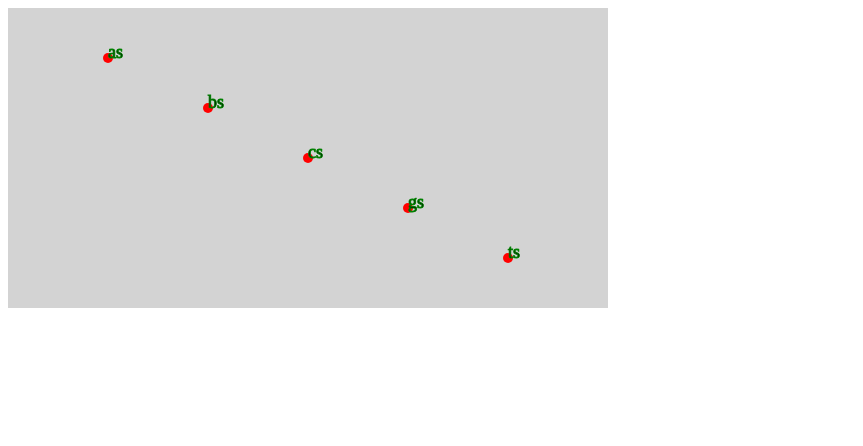
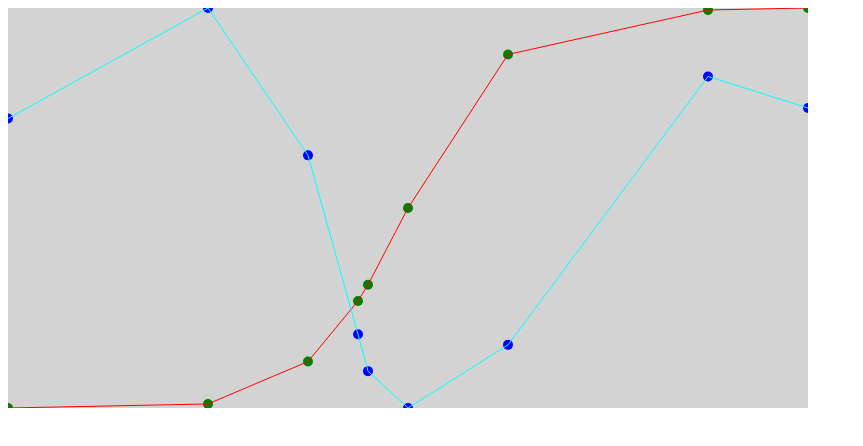
Before and after one commit to stureiko/Graph, a plain HTML site: page index.html in a window 1280 px wide. Shown: the whole page, without its empty margins (0-863 px from the left). Drawn offline with nearby package versions, Linux system fonts and the light colour scheme.

Commit message:
Add plotting two separate curves

```diff
--- /dev/null
+++ b/data/examples-multiple.tsv
@@ -0,0 +1,10 @@
+x	y1	y2
+1.0	0.001	0.63
+3.0	0.003	0.84
+4.0	0.024	0.56
+4.5	0.054	0.22
+4.6	0.062	0.15
+5.0	0.100	0.08
+6.0	0.176	0.20
+8.0	0.198	0.71
+9.0	0.199	0.65
--- a/index.html
+++ b/index.html
@@ -8,6 +8,6 @@
     <script src="js/examples-demo1.js"></script>
 </head>
 <body>
-    <svg id="demo1" width="600" height="300" style="background: lightgray"></svg>
+<!--    <svg id="demo1" width="600" height="300" style="background: lightgray"></svg>-->
 </body>
 </html>
--- a/js/examples-demo1.js
+++ b/js/examples-demo1.js
@@ -1,42 +1,71 @@
 document.addEventListener('DOMContentLoaded', () => {
-    makeDemo1()
+    makeDemo2()
 })
 
-function plot_nodes(tsv) {
-    d3.tsv( tsv )
+function extracted() {
+    const width = 800, height = 400
+
+    // Create svg area for plotting
+    d3.select("body")
+        .append("svg")
+        .attr("width", width)
+        .attr("height", height)
+        .style("background", "lightgray")
+    return {width, height};
+}
+
+function makeDemo2() {
+
+    d3.tsv( "data/examples-multiple.tsv" )
         .then( function( data ) {
-            d3.select( "svg" )
-                .selectAll( "circle" )
-                .data( data )
-                .enter()
-                .append( "circle" )
-                .attr( "r", 5 ).attr( "fill", "red" )
-                .attr( "cx", function(d) { return d["x"] } )
-                .attr( "cy", function(d) { return d["y"] } );
+            // Plotting area size
+            const {width, height} = extracted();
+
+            // Set plotting size same as plotting svg area
+            let pxY = height;                             //<1>
+            let scX = d3.scaleLinear()                            //<2>
+                .domain( d3.extent(data, d => d["x"] ) )          //<3>
+                .range( [0, width] );
+            let scY1 = d3.scaleLinear()                           //<4>
+                .domain(d3.extent(data, d => d["y1"] ) )
+                .range( [pxY, 0] );                               //<5>
+            let scY2 = d3.scaleLinear()
+                .domain( d3.extent(data, d => d["y2"] ) )
+                .range( [pxY, 0] );
+
+            d3.select( "svg" )                                    //<6>
+                .append( "g" ).attr( "id", "ds1" )                //<7>
+                .selectAll( "circle" )                            //<8>
+                .data(data).enter().append("circle")
+                .attr( "r", 5 ).attr( "fill", "green" )           //<9>
+                .attr( "cx", d => scX(d["x"]) )                   //<10>
+                .attr( "cy", d => scY1(d["y1"]) );                //<11>
+
+            d3.select( "svg" )                                    //<12>
+                .append( "g" ).attr( "id", "ds2" )
+                .attr( "fill", "blue" )                           //<13>
+                .selectAll( "circle" )                            //<14>
+                .data(data).enter().append("circle")
+                .attr( "r", 5 )
+                .attr( "cx", d => scX(d["x"]) )
+                .attr( "cy", d => scY2(d["y2"]) );                //<15>
+
+            let lineMaker = d3.line()                             //<16>
+                .x( d => scX( d["x"] ) )                          //<17>
+                .y( d => scY1( d["y1"] ) );
+
+            d3.select( "#ds1" )                                   //<18>
+                .append( "path" )                                 //<19>
+                .attr( "fill", "none" ).attr( "stroke", "red" )
+                .attr( "d", lineMaker(data) );                    //<20>
+
+            lineMaker.y( d => scY2( d["y2"] ) );                  //<21>
+
+            d3.select( "#ds2" )                                   //<22>
+                .append( "path" )
+                .attr( "fill", "none" ).attr( "stroke", "cyan" )
+                .attr( "d", lineMaker(data) );
+
+            // d3.select( "#ds2" ).attr( "fill", "red" );            //<23>
         } );
 }
-
-function plot_captions(tsv) {
-    // Read and add text labels
-    d3.tsv( tsv )
-        .then( function( data ) {
-            d3.select( "svg" )
-                .selectAll( "text" )
-                .data( data )
-                .enter()
-                .append( "text" )
-                .attr( "x", function(d) { return d["x"] } )
-                .attr( "y", function(d) { return d["y"] } )
-                .attr('stroke', 'green')
-                .style("font-size", 18)
-                .text(function(d) { return d["name"] });
-        } );
-}
-
-function makeDemo1() {
-    // Plot Nodes
-    plot_nodes("data/examples-simple.tsv")
-
-    // Plot captions
-    plot_captions("data/examples-simple.tsv")
-}
```
